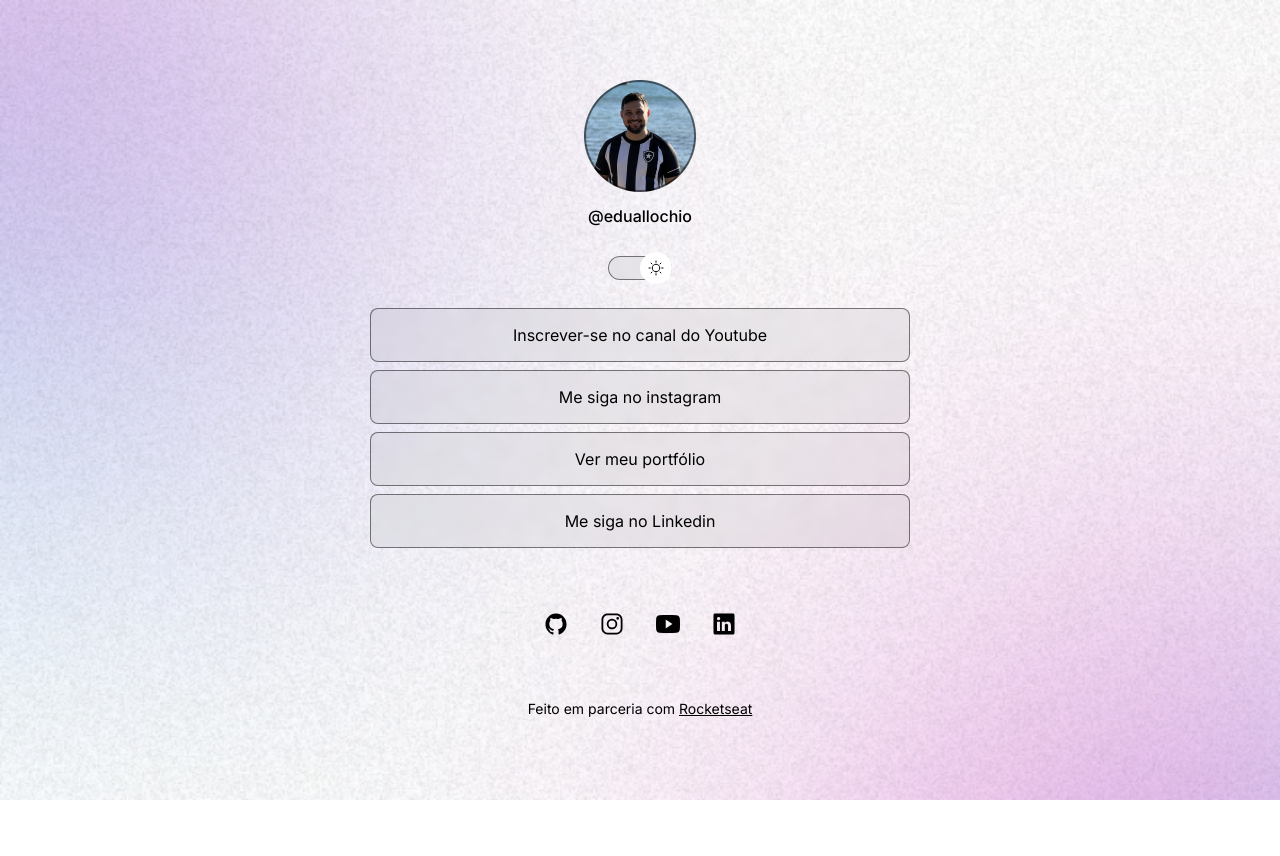
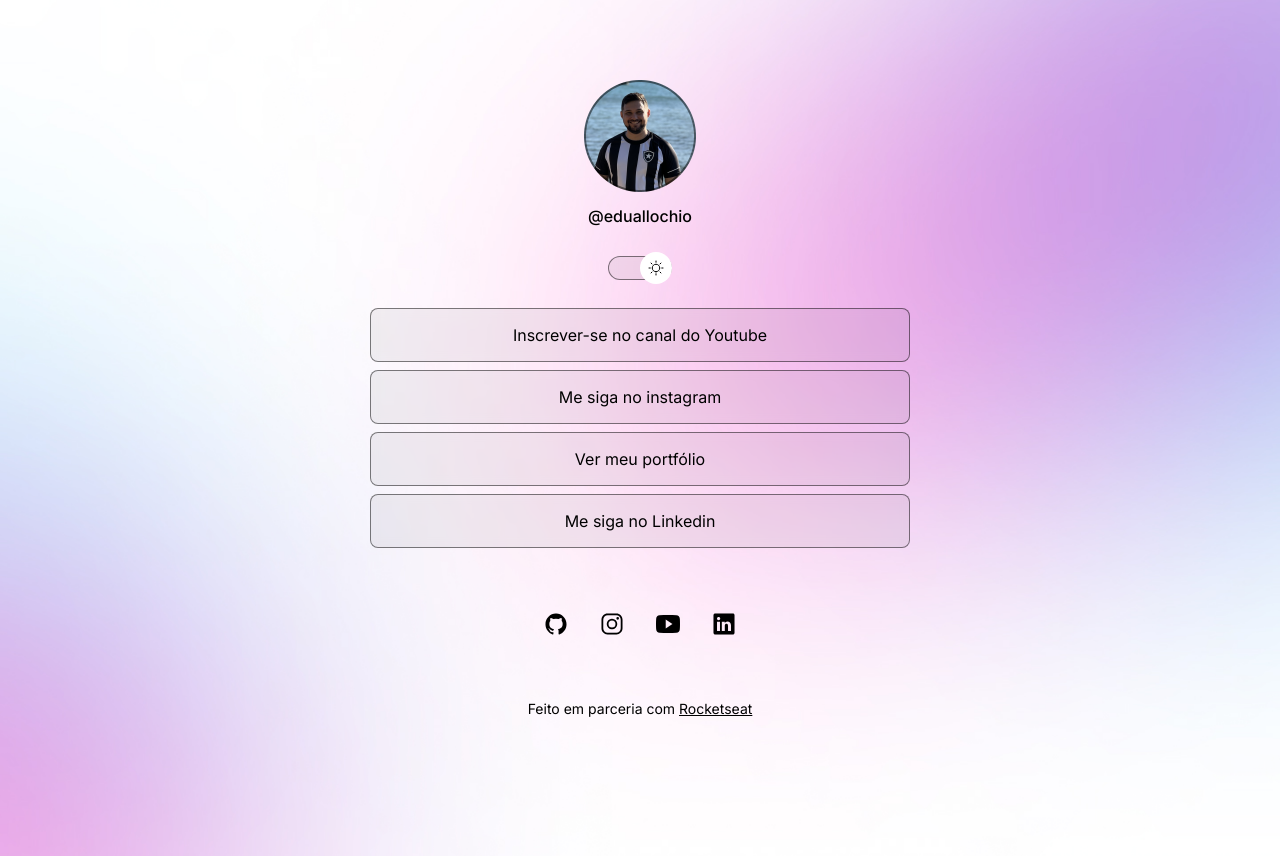
Before and after one commit to eduallochio/DevLinks, a plain HTML site: page index.html in a window 1280 px wide. Both pictures are taken after a click on the element 640 px from the left and 267 px from the top of the page. Before the commit the page ends 800 px from the top, so only its background shows below. Drawn offline with nearby package versions, Linux system fonts and the light colour scheme.

Commit message:
alteração do background em diversos dispositivos

```diff
--- a/style.css
+++ b/style.css
@@ -26,6 +26,7 @@
 
 body {
 	background: var(--bg-url) no-repeat top center/cover;
+	height: 100vh;
 }
 
 body * {
@@ -161,3 +162,14 @@ footer {
 	text-align: center;
 	font-size: 14px;
 }
+
+/* media queries*/
+@media (min-width: 720px) {
+	:root {
+		--bg-url: url(./assets/bg-desktop.jpg);
+	}
+
+	.light{
+		--bg-url: url(./assets/bg-desktop-light.jpg);
+	}
+}
```
